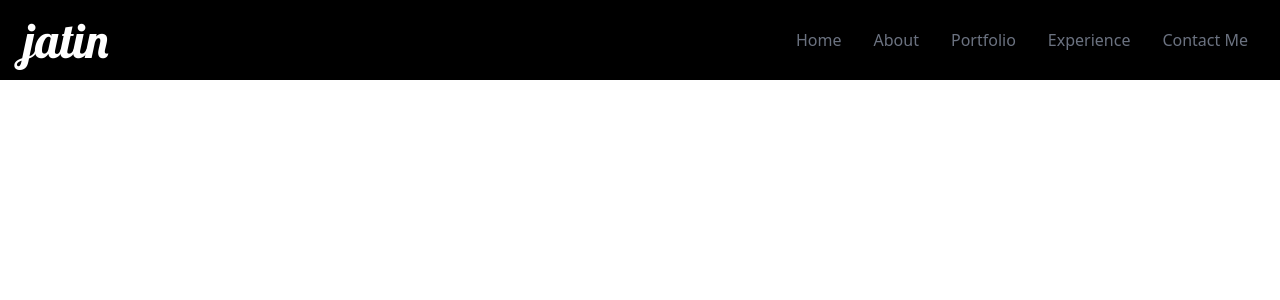
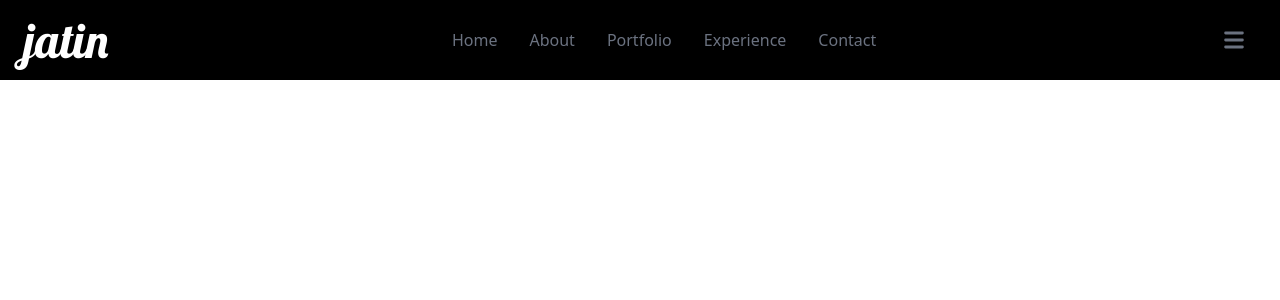
Before and after one commit to JATINKUMAR1008/portfolio, a React (Create React App) app: page / in a window 1280 px wide. Shown: the top 300 px of the page. Built offline with nearby package versions, Linux system fonts and the light colour scheme; a web font is replaced by a local one.

Commit message:
navbar done

```diff
--- a/src/components/Navbar/Navbar.jsx
+++ b/src/components/Navbar/Navbar.jsx
@@ -1,21 +1,70 @@
-import React from "react";
-import { MenuIcon, ArrowNarrowRightIcon } from "@heroicons/react/solid";
+import React, { useState } from "react";
+import { MenuIcon, ArrowNarrowRightIcon, XIcon } from "@heroicons/react/solid";
 const Navbar = () => {
+  const [nav, setNav] = useState(false);
+
+  const links = [
+    {
+      id: 1,
+      link: "home",
+    },
+    {
+      id: 2,
+      link: "about",
+    },
+    {
+      id: 3,
+      link: "portfolio",
+    },
+    {
+      id: 4,
+      link: "experience",
+    },
+    {
+      id: 5,
+      link: "contact",
+    },
+  ];
+
   return (
     <>
-    <div className="flex justify-between items-center w-full h-20 text-white px-4 bg-black fixed">
-      <div>
-        <h1 className="text-5xl font-lobster ml-2">jatin</h1>
+      <div className="flex justify-between items-center w-full h-20 text-white px-4 bg-black fixed">
+        <div>
+          <h1 className="text-5xl font-lobster ml-2">jatin</h1>
+        </div>
+        <ul className="hidden md:flex">
+          {links.map(({ id, link }) => (
+            <li
+              key={id}
+              className="px-4 cursor-pointer capitalize font-medium text-gray-500 hover:scale-105 duration-200"
+            >
+              {link}
+            </li>
+          ))}
+        </ul>
+        <div
+          className="cursor-pointer pr-4 z-10 text-gray-500 "
+          onClick={() => setNav(!nav)}
+        >
+          {nav ? (
+            <XIcon className="w-7 h-7" />
+          ) : (
+            <MenuIcon className="w-7 h-7" />
+          )}
+        </div>
+        {nav &&
+        <ul className="flex flex-col justify-center items-center absolute top-0 left-0 w-full h-screen bg-gradient-to-b from-black to-gray-800 text-gray-400">
+          {links.map(({ id, link }) => (
+            <li
+              key={id}
+              className="px-4 cursor-pointer capitalize py-6 text-4xl"
+            >
+              {link}
+            </li>
+          ))}
+        </ul>
+        }
       </div>
-      <ul className="flex">
-        <li className="px-4 cursor-pointer capitalize font-medium text-gray-500 hover:scale-105 duration-200">home</li>
-        <li className="px-4 cursor-pointer capitalize font-medium text-gray-500 hover:scale-105 duration-200">about</li>
-        <li className="px-4 cursor-pointer capitalize font-medium text-gray-500 hover:scale-105 duration-200">portfolio</li>
-        <li className="px-4 cursor-pointer capitalize font-medium text-gray-500 hover:scale-105 duration-200">experience</li>
-        <li className="px-4 cursor-pointer capitalize font-medium text-gray-500 hover:scale-105 duration-200">contact me</li>
-      </ul>
-    </div>
-
     </>
   );
 };
```
